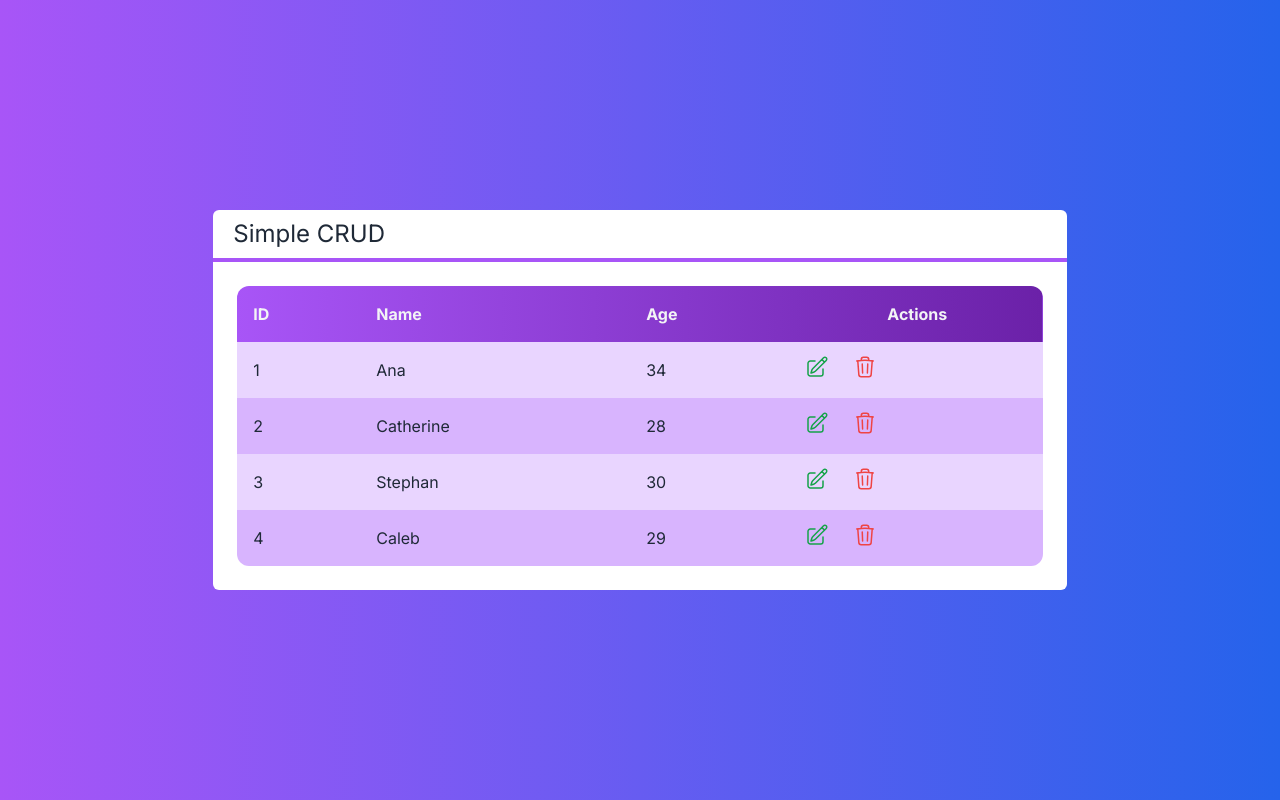
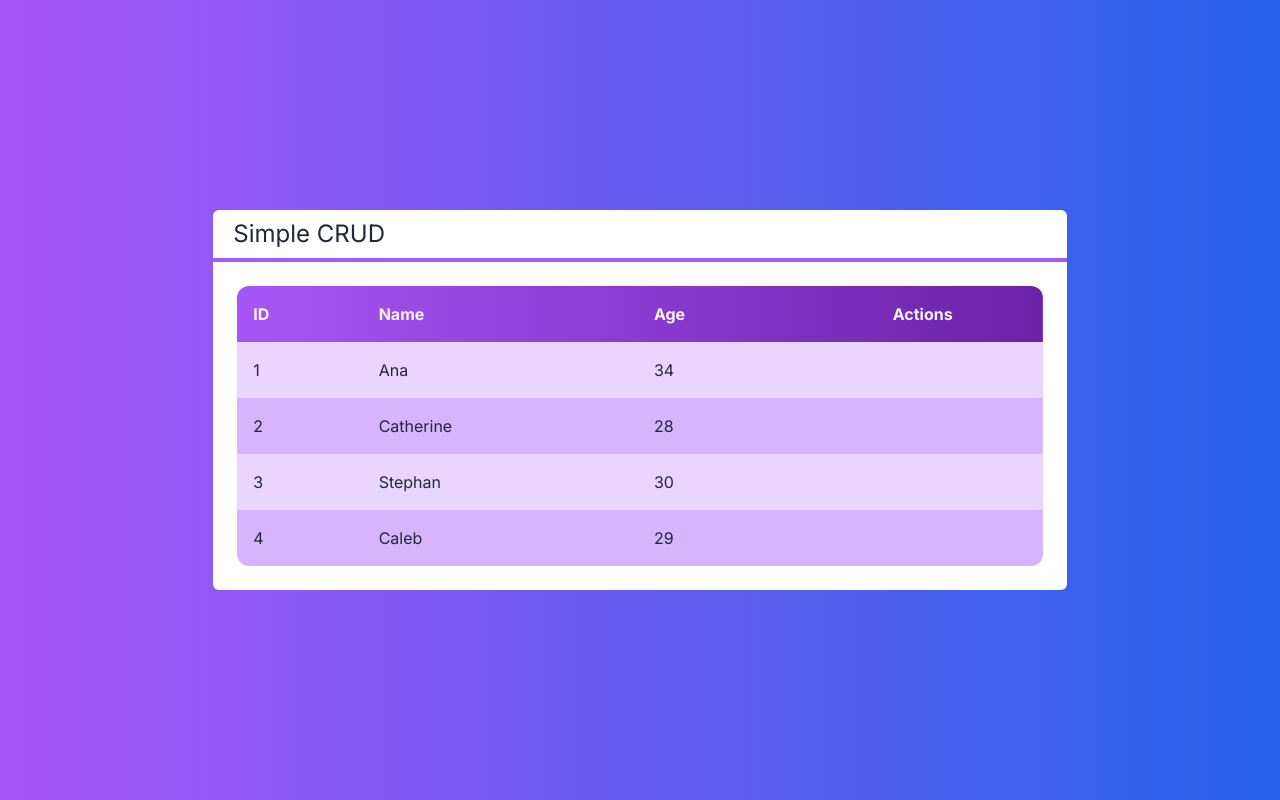
Before and after one commit to iaraflaminio/project-next-crud, a Next.js app: page / in a window 1280 px wide. Built offline with nearby package versions, Linux system fonts and the light colour scheme.

Commit message:
add conditional rendering for edit and delete buttons in TableClient

```diff
--- a/src/components/TableClient.tsx
+++ b/src/components/TableClient.tsx
@@ -36,7 +36,8 @@ export default function TableClient(props: TableProps) {
 
     function renderActions(client: Client) {
         return (
-            <td className="flex">
+            <td className="flex justify-center">
+                {props.selectedClient ? (
                     <button className={`
                         flex justify-center items-center
                         text-green-600 rounded-full p-2 m-1
@@ -44,6 +45,8 @@ export default function TableClient(props: TableProps) {
                     `}>
                         {EditIcon}
                     </button>
+                ) : false}
+                {props.deletedClient ? (
                     <button className={`
                     flex justify-center items-center
                     text-red-500 rounded-full p-2 m-1
@@ -51,6 +54,7 @@ export default function TableClient(props: TableProps) {
                 `}>
                         {TrashIcon}
                     </button>
+                ) : false}
             </td>
         )
     }
```
Lines whose indentation alone changed are shown as unchanged.
